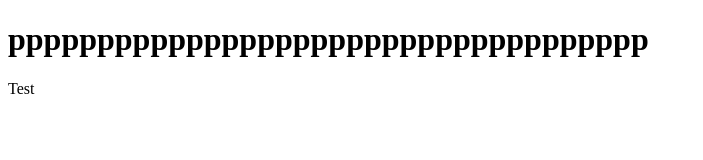
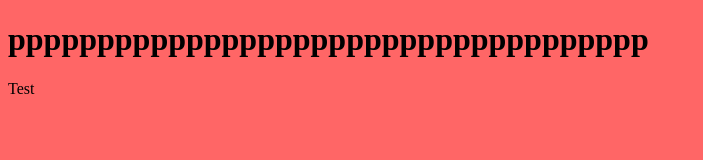
Before and after one commit to Cassakura/clacey2256.github.io, a plain HTML site: page index.html in a window 1280 px wide. Shown: the whole page, without its empty margins (0-703 px from the left). Drawn offline with Linux system fonts and the light colour scheme.

Commit message:
Update index.html

```diff
--- a/index.html
+++ b/index.html
@@ -1,6 +1,6 @@
 <!DOCTYPE html>
 <html>
-  <body>
+  <body style="background-color: #ff6666;">
     <h1>pppppppppppppppppppppppppppppppppppp</h1>
     <p>Test</p>
   </body>
```
